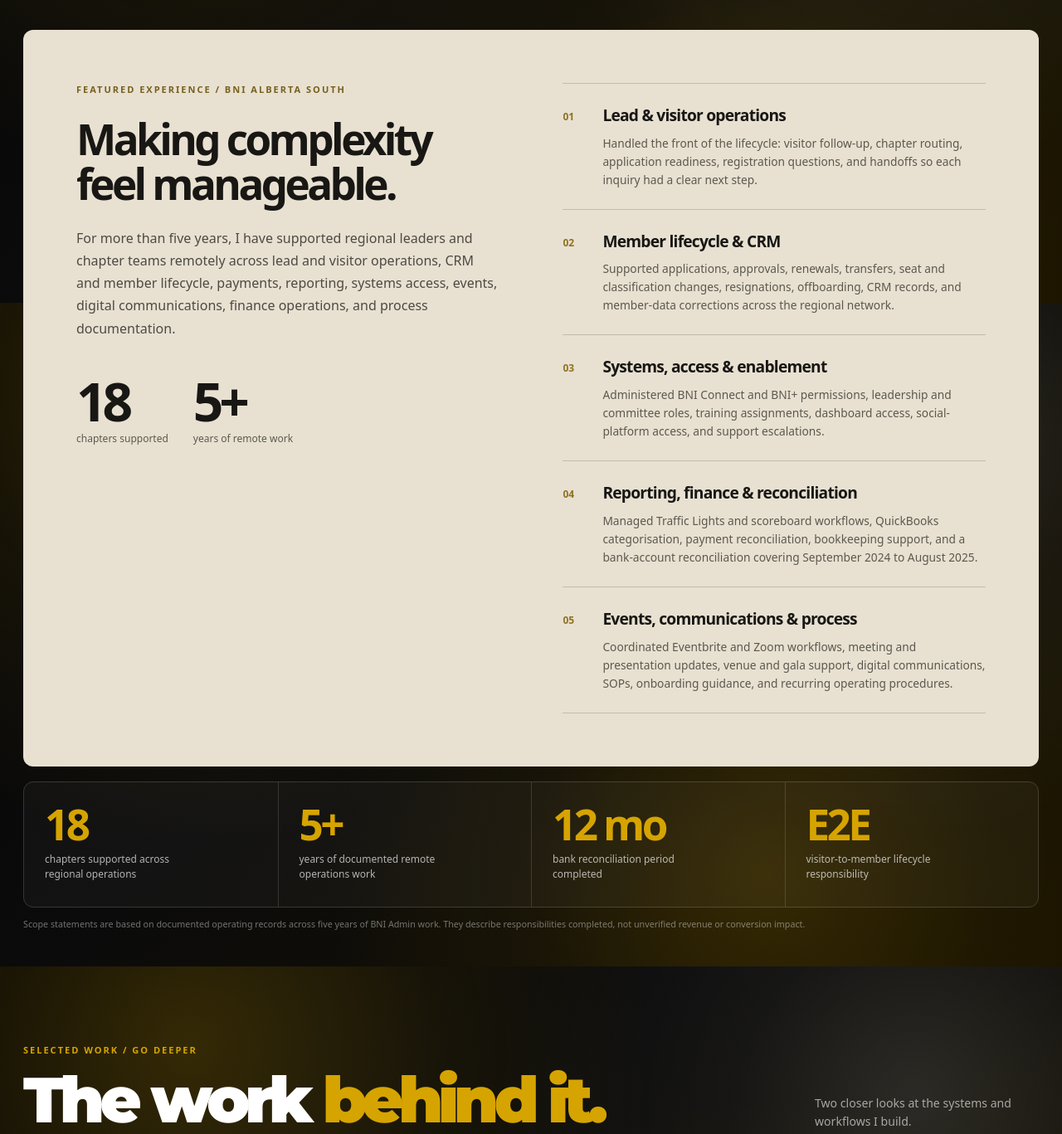
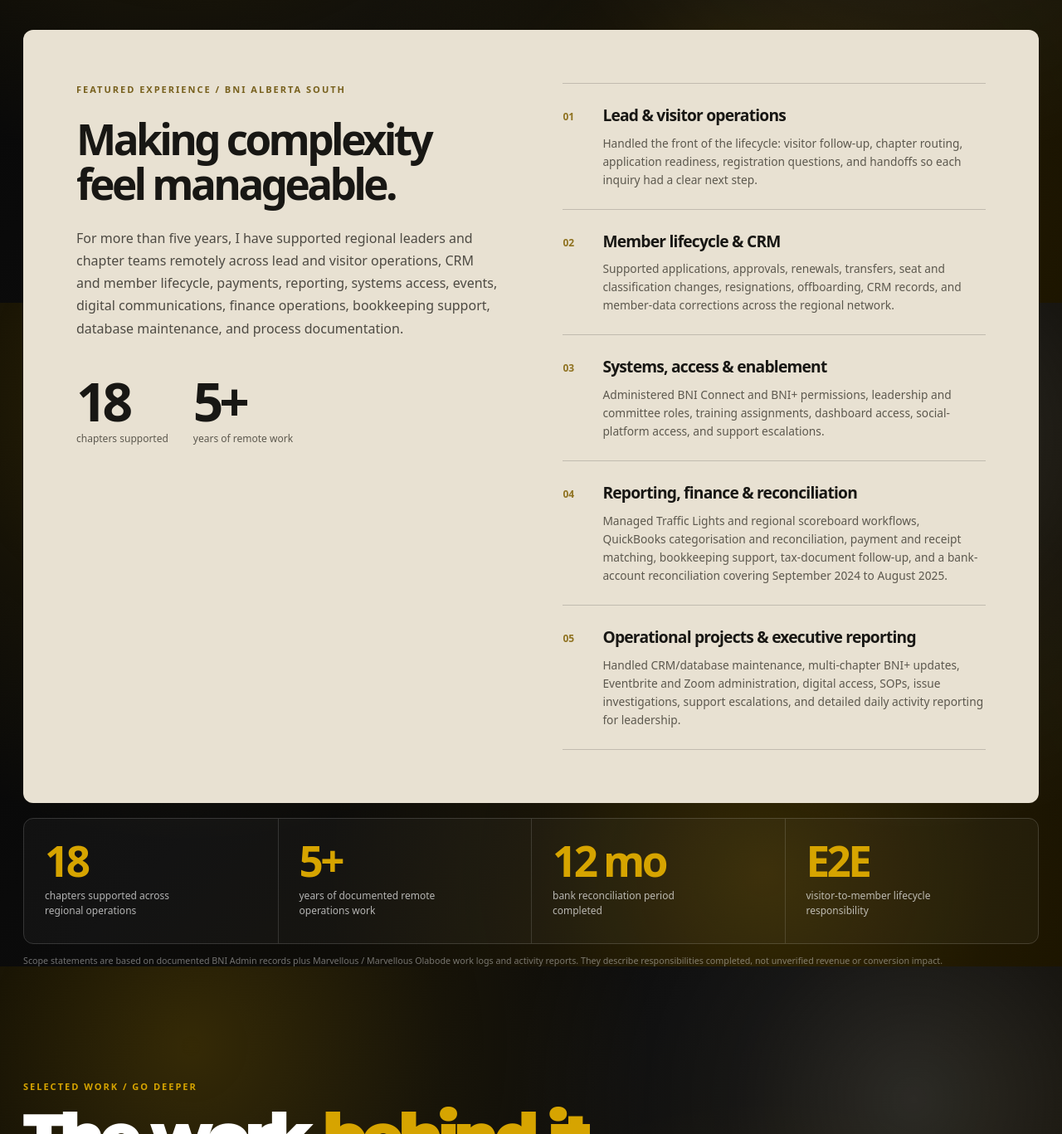
Before and after one commit to marvelcruz/mavl-portfolio, a Next.js app: page / in a window 1280 px wide. Shown: the part 1235-2602 px from the top of the page at 83% size. Built offline with nearby package versions, Linux system fonts and the light colour scheme.

Commit message:
Expand BNI operations evidence from work logs

```diff
--- a/components/Impact.tsx
+++ b/components/Impact.tsx
@@ -2,8 +2,8 @@ const systems = [
   { index: "01", title: "Lead & visitor operations", description: "Handled the front of the lifecycle: visitor follow-up, chapter routing, application readiness, registration questions, and handoffs so each inquiry had a clear next step." },
   { index: "02", title: "Member lifecycle & CRM", description: "Supported applications, approvals, renewals, transfers, seat and classification changes, resignations, offboarding, CRM records, and member-data corrections across the regional network." },
   { index: "03", title: "Systems, access & enablement", description: "Administered BNI Connect and BNI+ permissions, leadership and committee roles, training assignments, dashboard access, social-platform access, and support escalations." },
-  { index: "04", title: "Reporting, finance & reconciliation", description: "Managed Traffic Lights and scoreboard workflows, QuickBooks categorisation, payment reconciliation, bookkeeping support, and a bank-account reconciliation covering September 2024 to August 2025." },
-  { index: "05", title: "Events, communications & process", description: "Coordinated Eventbrite and Zoom workflows, meeting and presentation updates, venue and gala support, digital communications, SOPs, onboarding guidance, and recurring operating procedures." },
+  { index: "04", title: "Reporting, finance & reconciliation", description: "Managed Traffic Lights and regional scoreboard workflows, QuickBooks categorisation and reconciliation, payment and receipt matching, bookkeeping support, tax-document follow-up, and a bank-account reconciliation covering September 2024 to August 2025." },
+  { index: "05", title: "Operational projects & executive reporting", description: "Handled CRM/database maintenance, multi-chapter BNI+ updates, Eventbrite and Zoom administration, digital access, SOPs, issue investigations, support escalations, and detailed daily activity reporting for leadership." },
 ];
 
 const evidence = [
@@ -24,7 +24,7 @@ export default function Impact() {
         <div className="impact-lead">
           <p className="eyebrow">Featured experience / BNI Alberta South</p>
           <h3>Making complexity feel manageable.</h3>
-          <p>For more than five years, I have supported regional leaders and chapter teams remotely across lead and visitor operations, CRM and member lifecycle, payments, reporting, systems access, events, digital communications, finance operations, and process documentation.</p>
+          <p>For more than five years, I have supported regional leaders and chapter teams remotely across lead and visitor operations, CRM and member lifecycle, payments, reporting, systems access, events, digital communications, finance operations, bookkeeping support, database maintenance, and process documentation.</p>
           <div className="impact-numbers">
             <div><strong>18</strong><span>chapters supported</span></div>
             <div><strong>5+</strong><span>years of remote work</span></div>
@@ -43,7 +43,7 @@ export default function Impact() {
           </div>
         ))}
       </div>
-      <p className="evidence-note">Scope statements are based on documented operating records across five years of BNI Admin work. They describe responsibilities completed, not unverified revenue or conversion impact.</p>
+      <p className="evidence-note">Scope statements are based on documented BNI Admin records plus Marvellous / Marvellous Olabode work logs and activity reports. They describe responsibilities completed, not unverified revenue or conversion impact.</p>
     </section>
   );
 }
```
